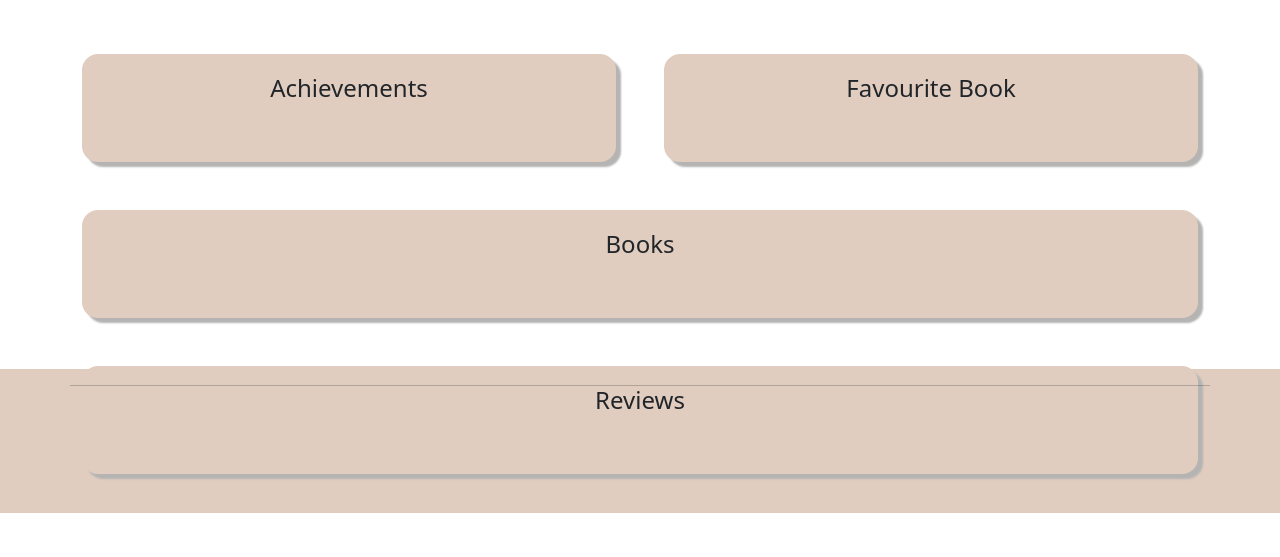
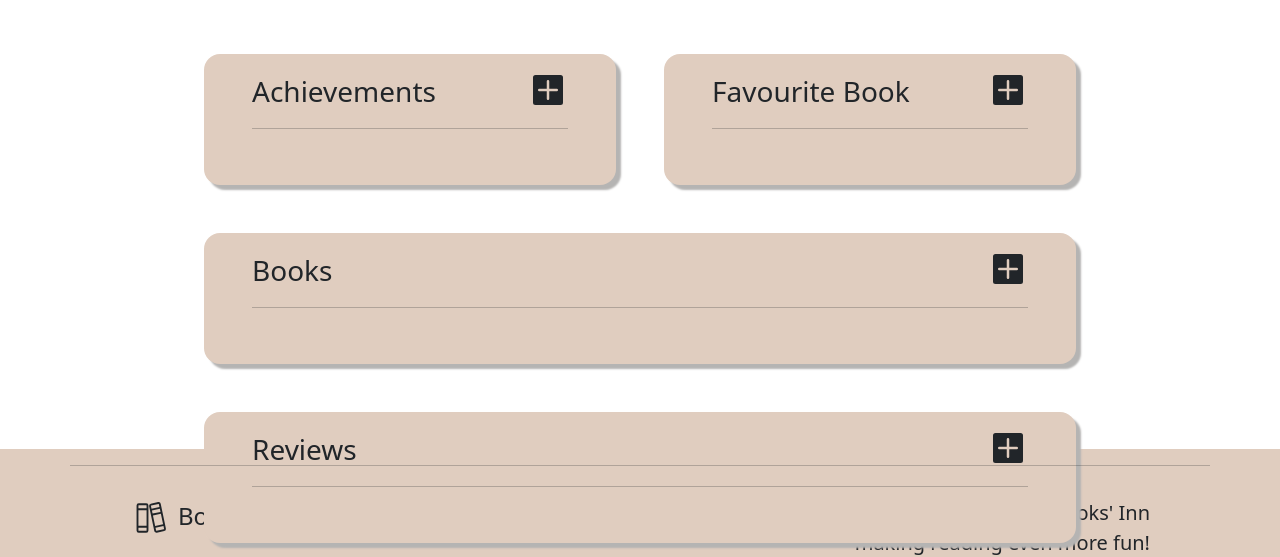
Before and after one commit to gd0minykas/BooksInn, a Vue app: page / in a window 1280 px wide. Shown: the part 351-908 px from the top of the page. Before the commit the page ends 864 px from the top, so only its background shows below. Built offline with nearby package versions, Linux system fonts and the light colour scheme; no server answers; the database is empty; sample sign-in values are in the browser's storage.

Commit message:
styling, preparing crud

```diff
--- a/index.html
+++ b/index.html
@@ -2,7 +2,7 @@
 <html lang="en">
   <head>
     <meta charset="UTF-8" />
-    <link rel="icon" href="/favicon.ico" />
+    <link rel="icon" href="/ph--books-light.ico" />
     <meta name="viewport" content="width=device-width, initial-scale=1.0" />
     <title>Books' Inn</title>
   </head>
--- a/src/components/Books.vue
+++ b/src/components/Books.vue
@@ -1,32 +1,122 @@
-<script setup lang="ts"></script>
+<script setup lang="ts">
+import Add from "./logos/Add.vue";
+</script>
 <template>
   <!-- Third Section -->
   <div class="col-12">
     <div id="cards" class="card rounded-4">
-      <div class="card-title">
-        <div class="mt-2 ms-5">
-          <ul class="nav nav-pills">
-            <li class="nav-item">
-              <button class="nav-link link-dark" href="#">Read</button>
+      <div class="card-title mb-0">
+        <div class="mt-2 mx-5 d-flex justify-content-between">
+          <div>
+            <ul class="nav nav-underline" id="myTab" role="tablist">
+              <li class="nav-item link-dark" role="presentation">
+                <button
+                  class="nav-link link-dark active"
+                  id="read-tab"
+                  data-bs-toggle="tab"
+                  data-bs-target="#read-tab-pane"
+                  type="button"
+                  role="tab"
+                  aria-controls="read-tab-pane"
+                  aria-selected="true"
+                >
+                  Read
+                </button>
               </li>
-            <li class="nav-item">
-              <button class="nav-link link-dark" href="#">To Read</button>
+              <li class="nav-item" role="presentation">
+                <button
+                  class="nav-link link-dark"
+                  id="to-read-tab"
+                  data-bs-toggle="tab"
+                  data-bs-target="#to-read-tab-pane"
+                  type="button"
+                  role="tab"
+                  aria-controls="to-read-tab-pane"
+                  aria-selected="false"
+                >
+                  To Read
+                </button>
               </li>
-            <li class="nav-item">
-              <button class="nav-link link-dark" href="#">Reading</button>
+              <li class="nav-item" role="presentation">
+                <button
+                  class="nav-link link-dark"
+                  id="reading-tab"
+                  data-bs-toggle="tab"
+                  data-bs-target="#reading-tab-pane"
+                  type="button"
+                  role="tab"
+                  aria-controls="reading-tab-pane"
+                  aria-selected="false"
+                >
+                  Reading
+                </button>
               </li>
             </ul>
           </div>
-        <div class="d-flex justify-content-center">
-          <span class="fs-4">Books</span>
+          <div>
+            <a href="#" class="link-dark" @click="() => console.log('add')"
+              ><Add
+            /></a>
+          </div>
         </div>
         <hr class="mx-5" />
       </div>
-      <div class="card-body" id="favBookCard">
+
+      <div class="tab-content" id="myTabContent">
+        <div
+          class="tab-pane fade show active"
+          id="read-tab-pane"
+          role="tabpanel"
+          aria-labelledby="read-tab"
+          tabindex="0"
+        >
+          <div class="card-body pt-0" id="favBookCard">
             <div class="d-flex justify-content-center">
-          <div class="align-self-center"></div>
+              <div class="align-self-center">
+                <div class="d-flex justify-content-center my-3">
+                  <span class="fs-4">Read</span>
+                </div>
+              </div>
+            </div>
+          </div>
+        </div>
+        <div
+          class="tab-pane fade"
+          id="to-read-tab-pane"
+          role="tabpanel"
+          aria-labelledby="to-read-tab"
+          tabindex="0"
+        >
+          <div class="card-body pt-0" id="favBookCard">
+            <div class="d-flex justify-content-center">
+              <div class="align-self-center">
+                <div class="d-flex justify-content-center my-3">
+                  <span class="fs-4">To Read</span>
+                </div>
+              </div>
+            </div>
+          </div>
+        </div>
+        <div
+          class="tab-pane fade"
+          id="reading-tab-pane"
+          role="tabpanel"
+          aria-labelledby="reading-tab"
+          tabindex="0"
+        >
+          <div class="card-body pt-0" id="favBookCard">
+            <div class="d-flex justify-content-center">
+              <div class="align-self-center">
+                <div class="d-flex justify-content-center my-3">
+                  <span class="fs-4">Reading</span>
+                </div>
+              </div>
+            </div>
+          </div>
         </div>
       </div>
     </div>
   </div>
 </template>
+
+<style></style>
--- a/src/components/Home.vue
+++ b/src/components/Home.vue
@@ -1,4 +1,6 @@
-<script setup lang="ts"></script>
+<script setup lang="ts">
+import Add from "./logos/Add.vue";
+</script>
 
 <template>
   <div class="row g-5">
@@ -6,9 +8,15 @@
     <div class="col-6">
       <div id="cards" class="card rounded-4">
         <div class="card-title">
-          <div class="d-flex justify-content-center my-3">
-            <span class="fs-4">Achievements</span>
+          <div class="mx-5 d-flex justify-content-between my-3">
+            <span class="fs-3">Achievements</span>
+            <div>
+              <a href="#" class="link-dark" @click="() => console.log('add')"
+                ><Add
+              /></a>
+            </div>
           </div>
+          <hr class="mx-5" />
         </div>
         <div class="card-body" id="achiementsCard">
           <div class="d-flex justify-content-center">
@@ -21,9 +29,15 @@
     <div class="col-6">
       <div id="cards" class="card rounded-4">
         <div class="card-title">
-          <div class="d-flex justify-content-center my-3">
-            <span class="fs-4">Favourite Book</span>
+          <div class="mx-5 d-flex justify-content-between my-3">
+            <span class="fs-3">Favourite Book</span>
+            <div>
+              <a href="#" class="link-dark" @click="() => console.log('add')"
+                ><Add
+              /></a>
+            </div>
           </div>
+          <hr class="mx-5" />
         </div>
         <div class="card-body" id="favBookCard">
           <div class="d-flex justify-content-center">
@@ -37,9 +51,15 @@
     <div class="col-12">
       <div id="cards" class="card rounded-4">
         <div class="card-title">
-          <div class="d-flex justify-content-center my-3">
-            <span class="fs-4">Books</span>
+          <div class="mx-5 d-flex justify-content-between my-3">
+            <span class="fs-3">Books</span>
+            <div>
+              <a href="#" class="link-dark" @click="() => console.log('add')"
+                ><Add
+              /></a>
+            </div>
           </div>
+          <hr class="mx-5" />
         </div>
         <div class="card-body" id="favBookCard">
           <div class="d-flex justify-content-center">
@@ -53,9 +73,15 @@
     <div class="col-12">
       <div id="cards" class="card rounded-4">
         <div class="card-title">
-          <div class="d-flex justify-content-center my-3">
-            <span class="fs-4">Reviews</span>
+          <div class="mx-5 d-flex justify-content-between my-3">
+            <span class="fs-3">Reviews</span>
+            <div>
+              <a href="#" class="link-dark" @click="() => console.log('add')"
+                ><Add
+              /></a>
+            </div>
           </div>
+          <hr class="mx-5" />
         </div>
         <div class="card-body" id="favBookCard">
           <div class="d-flex justify-content-center">
--- a/src/components/Reviews.vue
+++ b/src/components/Reviews.vue
@@ -1,12 +1,20 @@
-<script setup lang="ts"></script>
+<script setup lang="ts">
+import Add from "./logos/Add.vue";
+</script>
 <template>
   <!-- Forth Section -->
   <div class="col-12">
     <div id="cards" class="card rounded-4">
       <div class="card-title">
-        <div class="d-flex justify-content-center my-3">
-          <span class="fs-4">Reviews</span>
+        <div class="mx-5 d-flex justify-content-between mt-3">
+          <span class="fs-2">Reviews</span>
+          <div>
+            <a href="#" class="link-dark" @click="() => console.log('add')"
+              ><Add
+            /></a>
+          </div>
         </div>
+        <hr class="mx-5" />
       </div>
       <div class="card-body" id="favBookCard">
         <div class="d-flex justify-content-center">
--- /dev/null
+++ b/src/components/logos/Add.vue
@@ -0,0 +1,20 @@
+<script setup lang="ts">
+import { defineComponent } from "vue";
+
+defineComponent({
+  name: "PhPlusFill",
+});
+</script>
+<template>
+  <svg
+    xmlns="http://www.w3.org/2000/svg"
+    width="2.5em"
+    height="2.5em"
+    viewBox="0 0 256 256"
+  >
+    <path
+      fill="currentColor"
+      d="M208 32H48a16 16 0 0 0-16 16v160a16 16 0 0 0 16 16h160a16 16 0 0 0 16-16V48a16 16 0 0 0-16-16m-24 104h-48v48a8 8 0 0 1-16 0v-48H72a8 8 0 0 1 0-16h48V72a8 8 0 0 1 16 0v48h48a8 8 0 0 1 0 16"
+    />
+  </svg>
+</template>
--- a/src/components/tabs/TabPill.vue
+++ b/src/components/tabs/TabPill.vue
@@ -1,4 +1,6 @@
 <script setup lang="ts"></script>
 <template>
-  <div></div>
+  <div>
+    <slot />
+  </div>
 </template>
--- a/src/components/tabs/TabPills.vue
+++ b/src/components/tabs/TabPills.vue
@@ -1,6 +1,6 @@
 <script setup lang="ts"></script>
 <template>
-  <div class="tab-content" id="pills-tabContent">
+  <div>
     <slot />
   </div>
 </template>
--- a/src/views/ProfileView.vue
+++ b/src/views/ProfileView.vue
@@ -1,5 +1,5 @@
 <script async setup lang="ts">
-import { onMounted, ref, watch } from "vue";
+import { onMounted, provide, ref, watch } from "vue";
 import NavBar from "@/components/navigations/NavBar.vue";
 import Spinner1 from "@/components/Spinner1.vue";
 import FooterBar from "@/components/navigations/Footer.vue";
@@ -112,7 +112,7 @@ async function saveChanges() {
       <div v-if="loading">
         <Spinner1 />
       </div>
-      <div v-else id="main" class="container">
+      <div v-else id="main" class="container" style="max-width: 70%">
         <div class="row g-5">
           <!-- Fist Section -->
           <div class="col-12" style="min-height: 180px">
@@ -319,7 +319,7 @@ async function saveChanges() {
 .main {
   display: flex;
   flex-direction: column;
-  min-height: 90vh;
+  min-height: 100vh;
   /* might be bad */
 }
 
@@ -328,10 +328,6 @@ async function saveChanges() {
   background-size: 550px;
   background-color: #ffffff;
   height: 15vh;
-}
-
-#canvas {
-  background-color: transparent;
 }
 
 #cards {
```
Also changed, not shown: 1 other file (tests, documents, lock files or other folders). Lines whose indentation alone changed are shown as unchanged.
